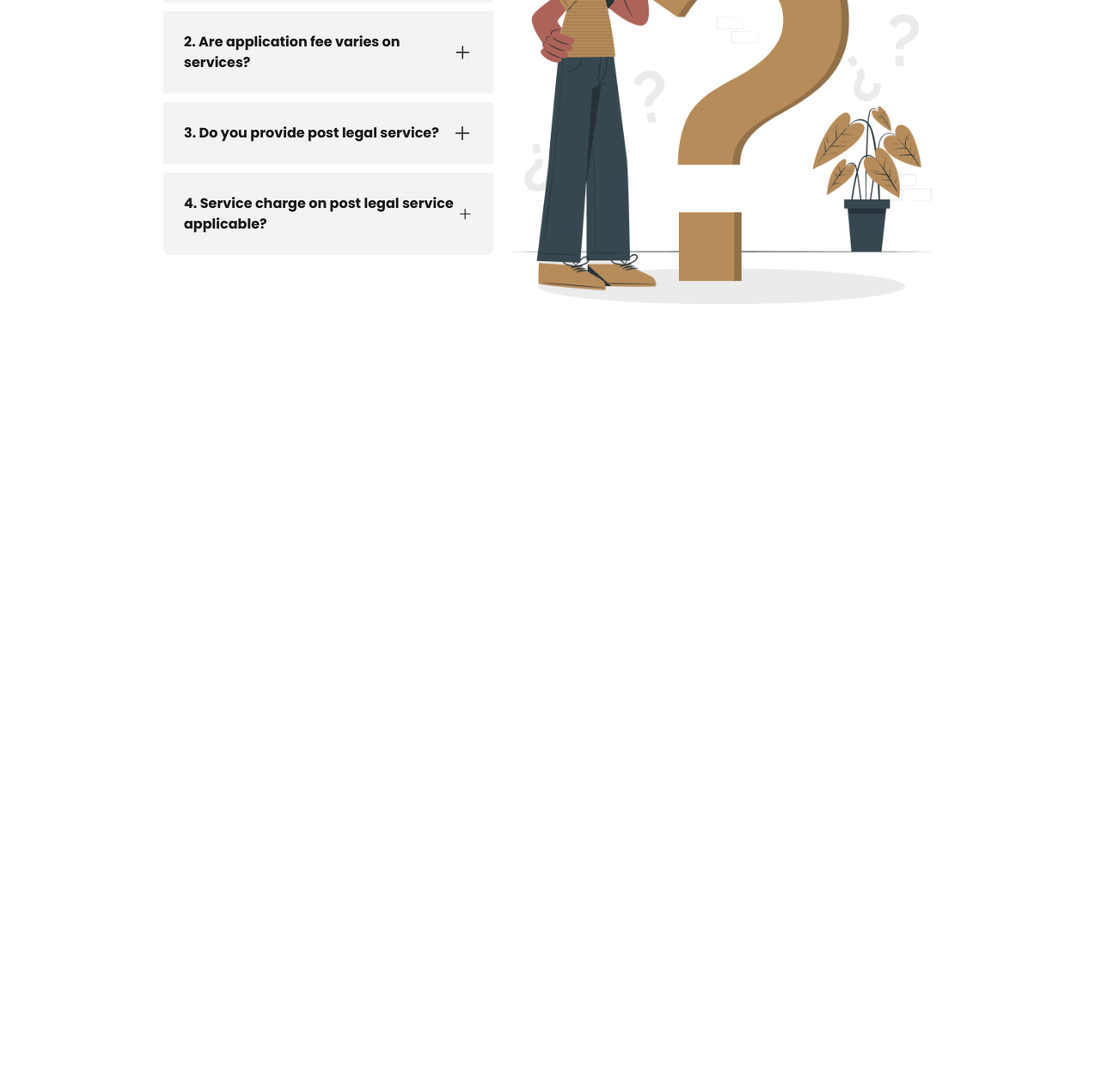
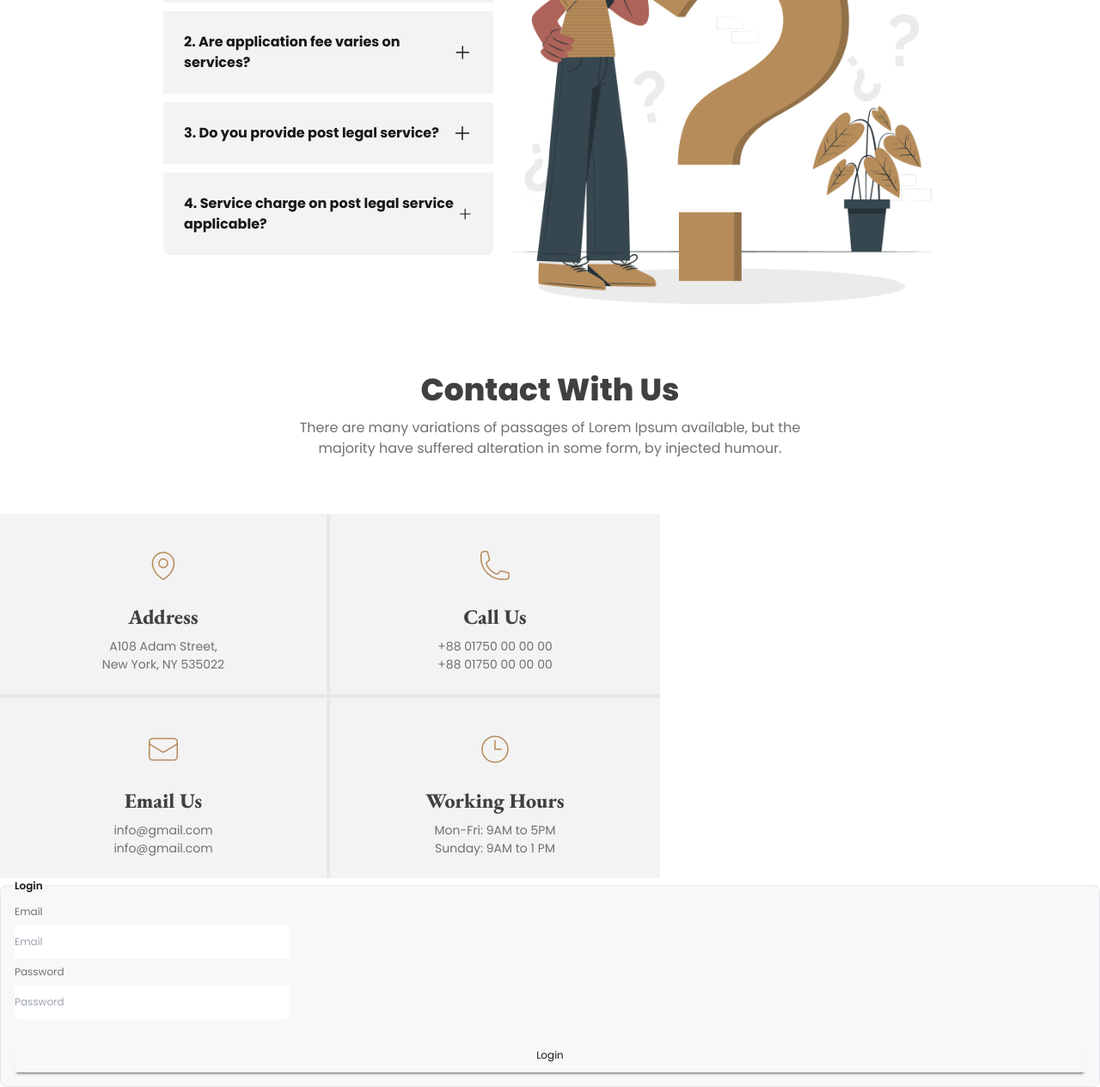
Before and after one commit to AlFaisal101/legal-solution, a plain HTML site: page index.html in a window 1280 px wide. Shown: the part 3229-4494 px from the top of the page at 86% size. Before the commit the page ends 3583 px from the top, so only its background shows below. Drawn offline with nearby package versions, Linux system fonts and the light colour scheme.

Commit message:
input field

```diff
--- a/index.html
+++ b/index.html
@@ -57,6 +57,7 @@
                        'btn-primary': '#B68C5A',
                        'dark-02': '#414040',
                        'dark-03': '#707070',
+                       'dark-07': '#F3F3F3',
                    },
                },
            },
@@ -593,6 +594,84 @@
             </section>
             <script src="script.js"></script>
 
+            <!-- contact -->
+             <div class="mt-20 w-[50%] mx-auto text-center space-y-3">
+              <h3 class="text-4xl font-extrabold text-dark-02">Contact With Us</h3>
+              <p class="text-dark-03">There are many variations of passages of Lorem Ipsum available, but the majority have suffered alteration in some form, by injected humour.</p>
+             </div>
+
+             <!-- contact-container -->
+              <div class="mt-16 grid lg:grid-cols-2 w-[768px]">
+                <!-- card-01 -->
+                <div class="card bg-base-100 w-96 bg-dark-07 border-r-4 border-b-4 rounded-none">
+                  <figure class="px-10 pt-10">
+                    <img
+                      src="./images/location.png"
+                      alt="Shoes"
+                      class="rounded-xl" />
+                  </figure>
+                  <div class="card-body items-center text-center">
+                    <h2 class="card-title text-2xl font-extrabold text-dark-02 garamond-regular">Address</h2>
+                    <p class="text-dark-03">A108 Adam Street,<br>
+                      New York, NY 535022</p>
+                  </div>
+                </div>
+                <!-- card-02 -->
+                <div class="card bg-base-100 w-96 bg-dark-07 border-b-4 rounded-none">
+                  <figure class="px-10 pt-10">
+                    <img
+                      src="./images/call.png"
+                      alt="Shoes"
+                      class="rounded-xl" />
+                  </figure>
+                  <div class="card-body items-center text-center">
+                    <h2 class="card-title text-2xl font-extrabold text-dark-02 garamond-regular">Call Us</h2>
+                    <p class="text-dark-03">+88 01750 00 00 00 <br>
+                      +88 01750 00 00 00</p>
+                  </div>
+                </div>
+                <!-- card-03 -->
+                <div class="card bg-base-100 w-96 bg-dark-07 border-r-4 rounded-none">
+                  <figure class="px-10 pt-10">
+                    <img
+                      src="./images/email.png"
+                      alt="Shoes"
+                      class="rounded-xl" />
+                  </figure>
+                  <div class="card-body items-center text-center">
+                    <h2 class="card-title text-2xl font-extrabold text-dark-02 garamond-regular">Email Us</h2>
+                    <p class="text-dark-03">info@gmail.com <br>
+                      info@gmail.com</p>
+                  </div>
+                </div>
+                <!-- card-04 -->
+                <div class="card bg-base-100 w-96 bg-dark-07 rounded-none">
+                  <figure class="px-10 pt-10">
+                    <img
+                      src="./images/time.png"
+                      alt="Shoes"
+                      class="rounded-xl" />
+                  </figure>
+                  <div class="card-body items-center text-center">
+                    <h2 class="card-title text-2xl font-extrabold text-dark-02 garamond-regular">Working Hours</h2>
+                    <p class="text-dark-03">Mon-Fri: 9AM to 5PM <br>
+                      Sunday: 9AM to 1 PM</p>
+                  </div>
+                </div>
+              </div>
+
+              <!-- input-field -->
+              <fieldset class="fieldset bg-base-200 border-base-300 rounded-box w-xs border p-4">
+                <legend class="fieldset-legend">Login</legend>
+
+                <label class="label">Email</label>
+                <input type="email" class="input" placeholder="Email" />
+
+                <label class="label">Password</label>
+                <input type="password" class="input" placeholder="Password" />
+
+                <button class="btn btn-neutral mt-4">Login</button>
+              </fieldset>
 
     </main>
 
```
